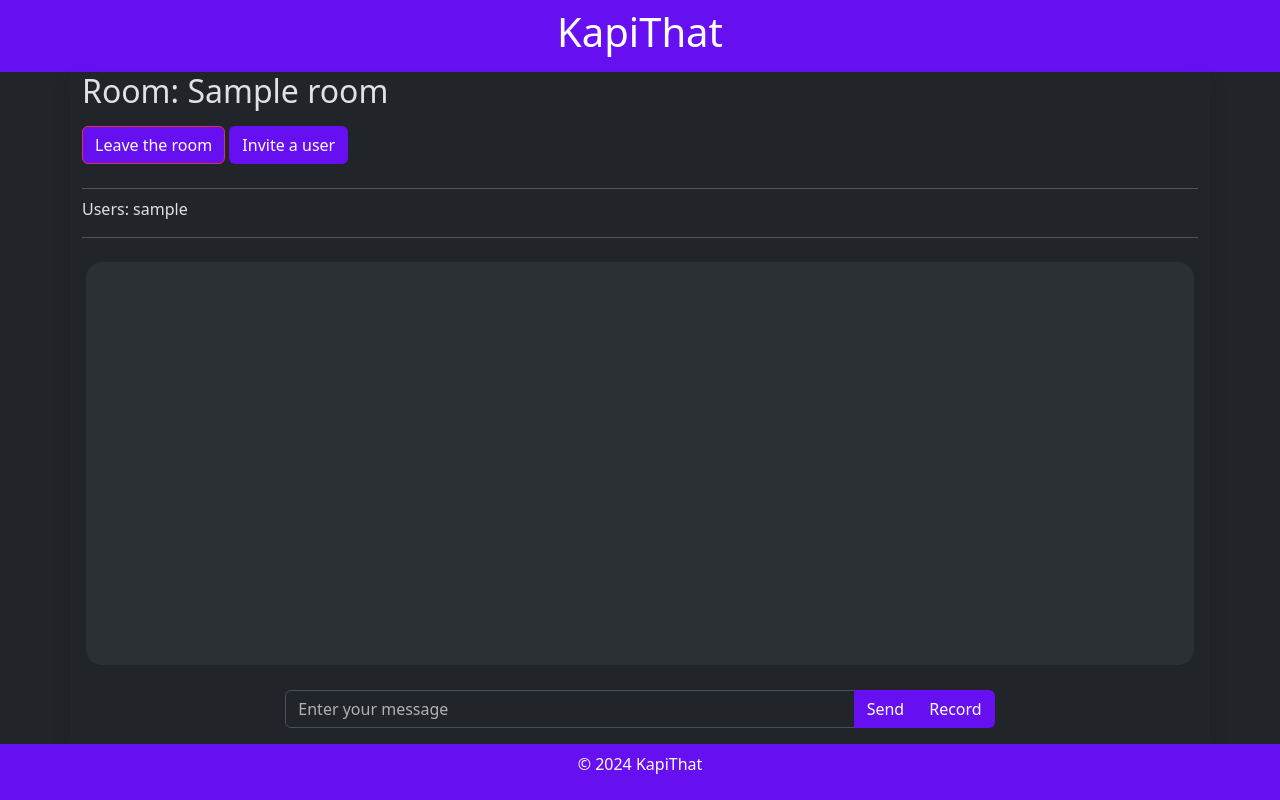
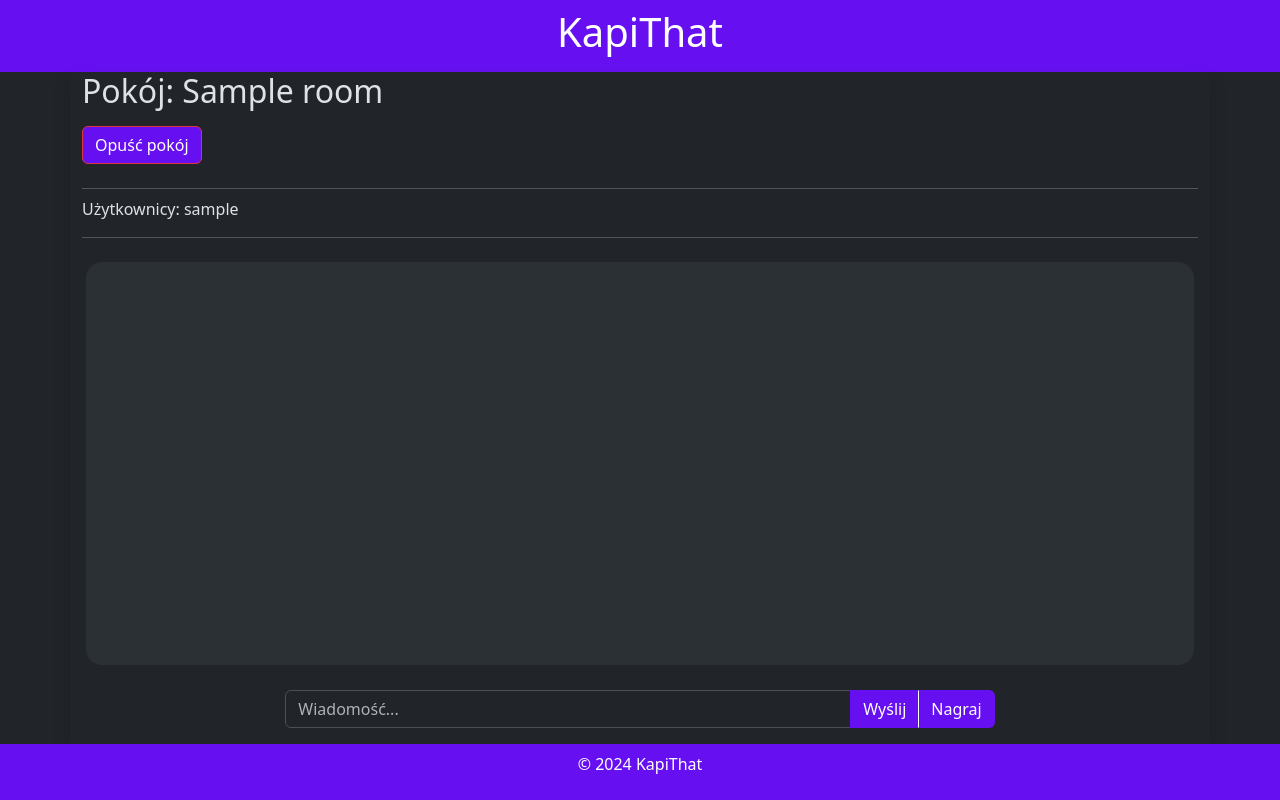
Before and after one commit to kacpercz99/KapiThat, a Flask app: template application/templates/room.html in a window 1280 px wide. Run offline with Flask 3, Linux system fonts and the light colour scheme; the template is opened without the code that fills it: most values are stand-ins (such as "Sample title", 1, 10 or a date in 2020); data that the repository does not hold is empty; some libraries are stand-ins or nearby versions.

Commit message:
Fixed some bugs and restyled all pages

```diff
--- a/application/__init__.py
+++ b/application/__init__.py
@@ -7,6 +7,8 @@ from os import getenv
 
 def init_app():
     app = Flask(__name__)
+    app.jinja_env.auto_reload = True
+    app.config['TEMPLATES_AUTO_RELOAD'] = True
 
     create_env_if_not_exist(app)
     load_dotenv()
@@ -14,7 +16,7 @@ def init_app():
     app.config['SQLALCHEMY_DATABASE_URI'] = getenv('SQLALCHEMY_DATABASE_URI')
     app.config['SECRET_KEY'] = getenv('SECRET_KEY')
 
-    login_manager.login_view = 'main.login'
+    login_manager.login_view = 'auth.login'
 
     from .main import main as main_blueprint
     app.register_blueprint(main_blueprint)
--- a/application/main/routes.py
+++ b/application/main/routes.py
@@ -20,10 +20,11 @@ def home():
     if request.method == "POST":
         room_name = request.form.get('room_name')
         aes_key = request.form.get('aes_key')
+        owner_username = current_user.username
         if room_name:
             existing_codes = [room.code for room in Room.query.all()]
             code = generate_room_code(8, existing_codes)
-            new_room = Room(name=room_name, code=code)
+            new_room = Room(name=room_name, code=code, owner=owner_username)
             new_room.members.append(current_user)
             db.session.add(new_room)
             db.session.commit()
@@ -32,7 +33,6 @@ def home():
             db.session.commit()
             flash('Pomyślnie utworzono pokój', 'success')
             return redirect(url_for('main.room', room_code=new_room.code))
-            # return render_template('room.html', room=new_room)
     return render_template('home.html', rooms=current_user.rooms, current_user=current_user)
 
 
@@ -46,7 +46,7 @@ def room():
         stmt = select(room_user.c.aes_key).where(room_user.c.user_id == current_user.id, room_user.c.room_code == room.code)
         enc_aes_key = db.session.execute(stmt).scalar()
         messages = Message.query.filter_by(room_code=room.code).all()
-        return render_template('room.html', room=room, messages=messages, enc_aes_key=enc_aes_key)
+        return render_template('room.html', room=room, owner=room.owner, messages=messages, enc_aes_key=enc_aes_key)
     else:
         flash('Nie masz dostępu do tego pokoju lub nie istnieje taki pokoj', 'danger')
         return redirect(url_for('main.home'))
--- a/application/static/js/keyExport.js
+++ b/application/static/js/keyExport.js
@@ -55,8 +55,9 @@ function exportKeys(username) {
                     text: privateKey.key,
                     crisp: true,
                     ecLevel: 'L',
-                    size: 500,
-                    mode: 'plain'
+                    size: 700,
+                    mode: 'black',
+                    back: 'white'
                 });
             };
         };
--- a/application/static/js/messageHandler.js
+++ b/application/static/js/messageHandler.js
@@ -1,27 +1,28 @@
-var socketio = io();
-var mediaRecorder;
-var chunks = [];
-var isRecording = false;
+let socketio = io();
+let mediaRecorder;
+let chunks = [];
+let isRecording = false;
+
 function formatTimestamp(timestamp) {
     let date = new Date(timestamp);
     let today = new Date();
 
     if (date.toDateString() === today.toDateString()) {
-        return date.toLocaleTimeString([], { hour: '2-digit', minute: '2-digit' });
+        return date.toLocaleTimeString([], {hour: '2-digit', minute: '2-digit'});
     } else if (date.getFullYear() === today.getFullYear()) {
-        return date.toLocaleDateString([], { month: '2-digit', day: '2-digit' });
+        return date.toLocaleDateString([], {month: '2-digit', day: '2-digit'});
     } else {
         return date.getFullYear().toString();
     }
 }
 
 function createChatItem(message, sender, timestamp, isVoiceMessage = false) {
-    var messages = $("#messages");
-    var senderIsUser = currentUser === sender;
-    var content;
-    var justifyContent = senderIsUser ? "justify-content-end" : "justify-content-start";
-    var ownMessage = senderIsUser ? "self-message-item" : "peer-message-item";
-    var senderMsg = senderIsUser || sender === "" ? "" : `<strong>${sender}</strong><br>`;
+    let messages = $("#messages");
+    let senderIsUser = currentUser === sender;
+    let content;
+    let justifyContent = senderIsUser ? "justify-content-end" : "justify-content-start";
+    let ownMessage = senderIsUser ? "self-message-item" : "peer-message-item";
+    let senderMsg = senderIsUser || sender === "" ? "" : `<strong>${sender}</strong><br>`;
     if (isVoiceMessage) {
         content = `
                     <div class="row p-1 ${justifyContent}">
@@ -56,11 +57,10 @@ function createChatItem(message, sender, timestamp, isVoiceMessage = false) {
 }
 
 async function sendMessage() {
-    var msgInput = $("#message-input");
+    let msgInput = $("#message-input");
     if (msgInput.val() === "") return;
-    var msg = msgInput.val();
-    console.log("sending message: ", msg)
-    var encryptedMessage = await encryptMessage(msg);
+    let msg = msgInput.val();
+    let encryptedMessage = await encryptMessage(msg);
     socketio.emit("message", {message: encryptedMessage, is_voice_message: false});
     msgInput.val("");
 }
@@ -76,10 +76,11 @@ function toggleRecording() {
 function startRecording() {
     isRecording = true;
     $("#record-btn").text("Stop").css("background", "#dc3545");
+    $("#message-input").val("Recording...").attr("disabled", true);
+    $("#send-btn").attr("disabled", true);
     navigator.mediaDevices.getUserMedia({audio: true}).then(function (stream) {
         mediaRecorder = new MediaRecorder(stream);
         mediaRecorder.start();
-        console.log(mediaRecorder.state);
         mediaRecorder.ondataavailable = function (e) {
             chunks.push(e.data);
         };
@@ -88,20 +89,25 @@ function startRecording() {
 
 function stopRecording() {
     isRecording = false;
-    $("#record-btn").text("Record").css("background", "#6610f2")
+    $("#record-btn").text("Record").css("background", "#6610f2").attr("disabled", true)
+    setTimeout(() => {
         mediaRecorder.stop();
         mediaRecorder.onstop = function () {
-        var blob = new Blob(chunks, {type: 'audio/webm'});
+            let blob = new Blob(chunks, {type: 'audio/webm'});
             chunks = [];
-        var reader = new FileReader();
+            let reader = new FileReader();
             reader.onloadend = async function () {
-            var base64data = reader.result;
-            var encryptedBase64Data = await encryptMessage(base64data);
+                let base64data = reader.result;
+                let encryptedBase64Data = await encryptMessage(base64data);
                 socketio.emit("message", {message: encryptedBase64Data, is_voice_message: true});
             };
             reader.readAsDataURL(blob);
             mediaRecorder.stream.getTracks().forEach(track => track.stop());
         };
+        $("#record-btn").attr("disabled", false);
+        $("#message-input").val("").attr("disabled", false);
+        $("#send-btn").attr("disabled", false);
+    }, 100);
 }
 
 async function handleReceivedMessage(message) {
@@ -115,9 +121,9 @@ async function handleReceivedMessage(message) {
 }
 
 $(document).ready(function () {
-
-    $.get(`/get_messages/${roomCode}`, function(data){
-       data.messages.forEach(function(message){
+    let input = $("#message-input");
+    $.get(`/get_messages/${roomCode}`, function (data) {
+        data.messages.forEach(function (message) {
             handleReceivedMessage(message);
         });
     });
@@ -138,14 +144,18 @@ $(document).ready(function () {
     );
     $("#messages").css("max-height", maxHeight);
 
-    $("#send-btn").on("click", function () {
-        sendMessage();
-    });
-
-    $("#message-input").keydown(function (event) {
+    input.keydown(function (event) {
         if (event.key === "Enter") {
             event.preventDefault();
             sendMessage();
         }
     });
+
+    input.keyup(function () {
+       if (input.val() === "" && !isRecording) {
+           $("#record-btn").attr("disabled", false);
+       } else {
+           $("#record-btn").attr("disabled", true);
+       }
     });
+});
--- a/application/static/js/userInvite.js
+++ b/application/static/js/userInvite.js
@@ -15,6 +15,7 @@ $(document).ready(function () {
                 userList.append(new Option('No users found', ''));
                 invButton.attr("disabled", true)
             } else {
+                userList.attr("disabled", false)
                 data.users.forEach(function (user) {
                     userList.append(new Option(user.username, user.id));
                 });
--- /dev/null
+++ b/application/static/styles/main.css
@@ -0,0 +1,10 @@
+.btn,
+#heading,
+#footer {
+    background: #6610f2;
+    color: #fff;
+}
+
+.btn:hover {
+    background: #560dce;
+}
--- /dev/null
+++ b/application/static/styles/room.css
@@ -0,0 +1,41 @@
+.self-message-item{
+  background: #6610f2;
+  color: #fff;
+}
+
+#messages {
+  background: #2b3035;
+}
+
+#room-main,
+.peer-message-item{
+  background: #343a40;
+}
+
+::-webkit-scrollbar {
+  background: #343a40;
+  border-radius: 1rem;
+  width: 8px;
+}
+::-webkit-scrollbar-track {
+  border-radius: 1rem;
+}
+
+::-webkit-scrollbar-thumb {
+  background: #6610f2;
+  border-radius: 1rem;
+}
+
+audio {
+  max-height: 40px;
+  max-width: 400px;
+  padding-top: 4px;
+}
+
+#send-btn {
+  border-right: white 1px solid;
+}
+
+#record-btn {
+    border-left: white 1px solid;
+}
--- a/application/static/styles/styles.css
+++ /dev/null
@@ -1,81 +0,0 @@
-.btn,
-#heading,
-#footer,
-.self-message-item{
-  background: var(--bs-indigo);
-  color: var(--bs-white);
-}
-.btn:hover{
-  background: #560dce;
-}
-#modal {
-    position: fixed;
-    top: 50%;
-    left: 50%;
-    transform: translate(-50%, -50%);
-    background: rgba(50,50,50,0.3);
-    color: white;
-    padding: 40px;
-    border-radius: 10px;
-    z-index: 1000;
-    text-align: center;
-}
-#messages {
-  background: var(--bs-tertiary-bg);
-}
-#room-main {
-  background: var(--bs-secondary-bg);
-}
-
-.peer-message-item {
-  background: var(--bs-secondary-bg);
-}
-
-#room-code,
-#room-code-cb {
-  color: var(--bs-indigo);
-}
-
-#room-code:hover {
-  color: var(--bs-white);
-}
-
-::-webkit-scrollbar {
-  background: var(--bs-secondary-bg);
-  border-radius: 1rem;
-  width: 8px;
-}
-::-webkit-scrollbar-track {
-  border-radius: 1rem;
-}
-
-::-webkit-scrollbar-thumb {
-  background: var(--bs-indigo);
-  border-radius: 1rem;
-}
-
-audio {
-  max-height: 40px;
-  max-width: 400px;
-  padding-top: 4px;
-}
-
-#invitation-button {
-    display: none;
-}
-
-#notification-bell {
-    animation: bell 1s infinite;
-}
-
-@keyframes bell {
-    0% { transform: rotate(0); }
-    10% { transform: rotate(30deg); }
-    20% { transform: rotate(-20deg); }
-    30% { transform: rotate(20deg); }
-    40% { transform: rotate(-10deg); }
-    50% { transform: rotate(10deg); }
-    60% { transform: rotate(-5deg); }
-    70% { transform: rotate(5deg); }
-    100% { transform: rotate(0); }
-}
--- a/application/templates/base.html
+++ b/application/templates/base.html
@@ -1,9 +1,9 @@
 <!DOCTYPE html>
 <html lang="en" class="h-100" data-bs-theme="dark">
 <head>
-    <meta charset="UTF-8" />
+    <meta charset="UTF-8"/>
     <title>KapiThat</title>
-    <meta name="viewport" content="width=device-width, initial-scale=1" />
+    <meta name="viewport" content="width=device-width, initial-scale=1"/>
     <link
             rel="shortcut icon"
             href="{{ url_for('static', filename='favicon.ico') }}"
@@ -14,11 +14,8 @@
             integrity="sha384-T3c6CoIi6uLrA9TneNEoa7RxnatzjcDSCmG1MXxSR1GAsXEV/Dwwykc2MPK8M2HN"
             crossorigin="anonymous"
     />
-
-    <link
-      rel="stylesheet"
-      href="{{ url_for('static', filename='styles/styles.css') }}"
-    />
+    <link rel="stylesheet" href="{{ url_for('static', filename='styles/main.css') }}"/>
+    {% block styles %} {% endblock %}
 </head>
 <body class="d-flex flex-column h-100">
 <header class="container-fluid text-center">
@@ -39,16 +36,17 @@
     </div>
 </footer>
 <script
+        src="https://cdn.jsdelivr.net/npm/bootstrap@5.3.2/dist/js/bootstrap.bundle.min.js"
+        integrity="sha384-C6RzsynM9kWDrMNeT87bh95OGNyZPhcTNXj1NW7RuBCsyN/o0jlpcV8Qyq46cDfL"
+        crossorigin="anonymous"
+></script>
+<script
         src="https://cdnjs.cloudflare.com/ajax/libs/socket.io/4.7.2/socket.io.js"
         integrity="sha512-zoJXRvW2gC8Z0Xo3lBbao5+AS3g6YWr5ztKqaicua11xHo+AvE1b0lT9ODgrHTmNUxeCw0Ry4BGRYZfXu70weg=="
         crossorigin="anonymous"
         referrerpolicy="no-referrer"
 ></script>
-    <script
-      src="https://cdn.jsdelivr.net/npm/bootstrap@5.3.2/dist/js/bootstrap.bundle.min.js"
-      integrity="sha384-C6RzsynM9kWDrMNeT87bh95OGNyZPhcTNXj1NW7RuBCsyN/o0jlpcV8Qyq46cDfL"
-      crossorigin="anonymous"
-    ></script>
+<script src="https://kit.fontawesome.com/42ec014ee1.js" crossorigin="anonymous"></script>
 <script
         src="https://cdnjs.cloudflare.com/ajax/libs/jquery/3.7.1/jquery.min.js"
         integrity="sha512-v2CJ7UaYy4JwqLDIrZUI/4hqeoQieOmAZNXBeQyjo21dadnwR+8ZaIJVT8EE2iyI61OV8e6M8PP2/4hpQINQ/g=="
--- a/application/templates/room.html
+++ b/application/templates/room.html
@@ -1,32 +1,39 @@
-{% extends 'base.html' %} {% block content %}
+{% extends 'base.html' %}
+{% block styles %}
+    <link rel="stylesheet" href="{{ url_for('static', filename='styles/room.css') }}">
+{% endblock %}
+{% block content %}
     <div class="row" id="room-info">
         <div class="col text-start">
             <h2>
-                Room: {{ room.name }}
+                Pokój: {{ room.name }}
             </h2>
             <a class="btn btn-danger mb-2 mt-2" href="{{ url_for('main.home') }}" id="leave-chat-btn">
-                Leave the room
+                Opuść pokój
             </a>
-            <button type="button" id="invite-user" class="btn" data-bs-toggle="modal" data-bs-targer="#inviteUserModal">
-                Invite a user
-            </button>
+            {% if current_user.username == room.owner %}
+                <button type="button" id="invite-user" class="btn" data-bs-toggle="modal"
+                        data-bs-targer="#inviteUserModal">
+                    Zaproś użytkownika
+                </button>
+            {% endif %}
             <div class="modal fade" id="inviteUserModal" tabindex="-1" aria-labelledby="inviteUserModalLabel"
                  aria-hidden="true">
                 <div class="modal-dialog">
                     <div class="modal-content">
                         <div class="modal-header">
-                            <h5 class="modal-title" id="inviteUserModalLabel">Invite a User</h5>
-                            <button type="button" id="close-modal" class="btn-close" data-bs-dismiss="modal" aria-label="Close"></button>
+                            <h5 class="modal-title" id="inviteUserModalLabel">Zaproś użytkownika</h5>
+                            <button type="button" id="close-modal" class="btn-close" data-bs-dismiss="modal"
+                                    aria-label="Zamknij"></button>
                         </div>
                         <div class="modal-body">
-                            <form id="inviteUserForm">
-                                <div class="mb-3">
-                                    <label for="username" class="form-label">Username</label>
-                                    <input type="text" class="form-control" id="username" name="username" required>
-                                    <button type="button" id="search-btn" class="btn">Search</button>
-                                    <select id="user-list" class="form-select"></select>
-                                </div>
-                                <button type="button" id="invite-btn" class="btn">Invite</button>
+                            <form id="inviteUserForm" class="text-center">
+                                    <div class="input-group mb-3">
+                                        <input type="text" class="form-control" id="username" aria-label="Nick" name="username" required>
+                                        <button type="button" id="search-btn" class="btn">Szukaj</button>
+                                    </div>
+                                    <select id="user-list" class="form-select mb-3" aria-label="Znalezieni użytkownicy:" disabled></select>
+                                    <button type="button" id="invite-btn" class="btn" disabled>Zaproś</button>
                             </form>
                         </div>
                     </div>
@@ -34,7 +41,7 @@
             </div>
             <hr class="mb-2"/>
             <span>
-                Users: {% for user in room.members %} {{ user.username }} {% endfor %}
+                Użytkownicy: {% for user in room.members %} {{ user.username }} {% endfor %}
             </span>
             <hr class="mb-2">
         </div>
@@ -49,13 +56,13 @@
                         class="form-control"
                         type="text"
                         id="message-input"
-                        placeholder="Enter your message"
+                        placeholder="Wiadomość..."
                 />
-                <button class="btn" type="submit" id="send-btn" onclick="sendMessage()">
-                    Send
+                <button class="btn" type="button" id="send-btn" onclick="sendMessage()">
+                    Wyślij
                 </button>
                 <button class="btn" type="button" id="record-btn" onclick="toggleRecording()">
-                    Record
+                    Nagraj
                 </button>
             </div>
         </div>
@@ -73,7 +80,7 @@
     </script>
     <script src="{{ url_for('static', filename='js/aesUtils.js') }}"></script>
     <script type="text/javascript">
-        $(document).ready(async function() {
+        $(document).ready(async function () {
             aesKey = await decryptAESKey();
         });
     </script>
```
Also changed, not shown: application/api/routes.py (+20 -3 lines), application/models/room.py (+5 -5 lines), application/static/styles/home.css (added, +15 -0 lines), application/templates/home.html (+111 -59 lines), application/templates/index.html (+7 -5 lines), application/templates/login.html (+6 -9 lines), application/templates/register.html (+21 -17 lines), 1 other file. Lines whose indentation alone changed are shown as unchanged.
